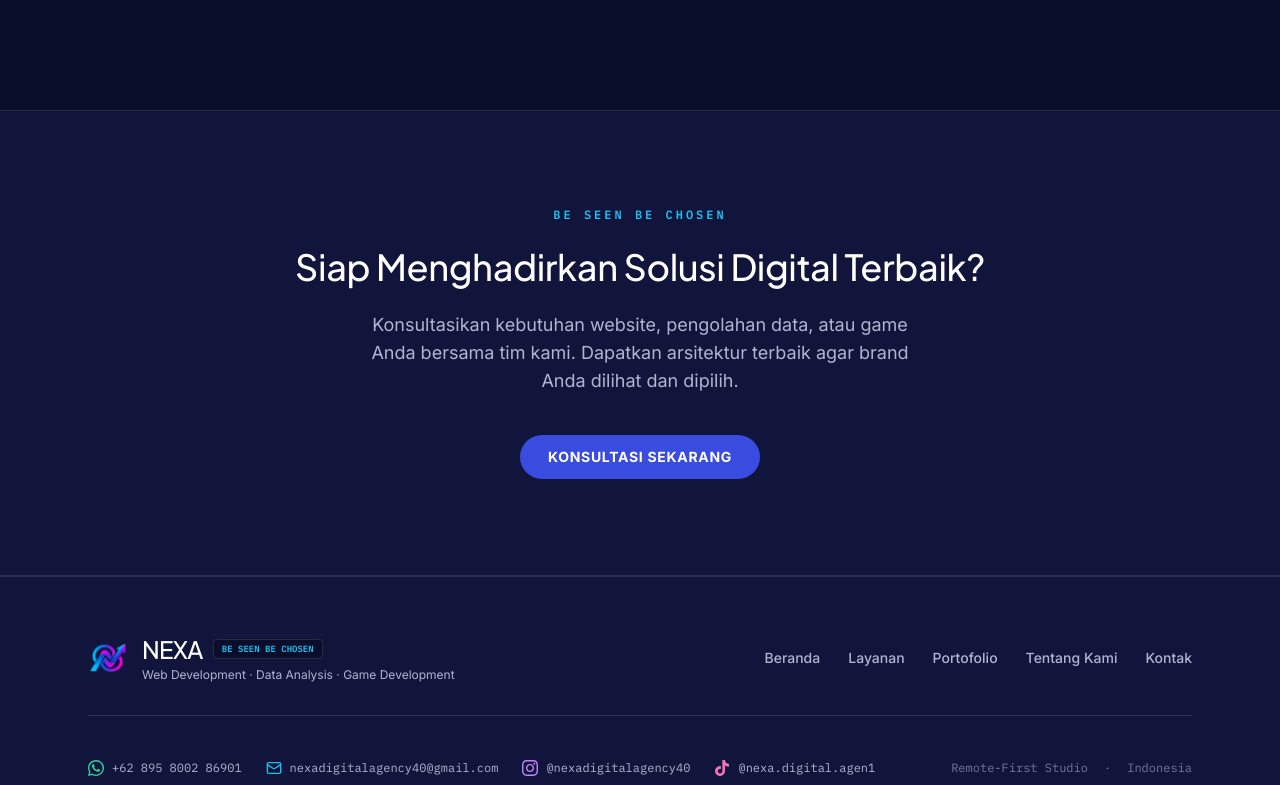
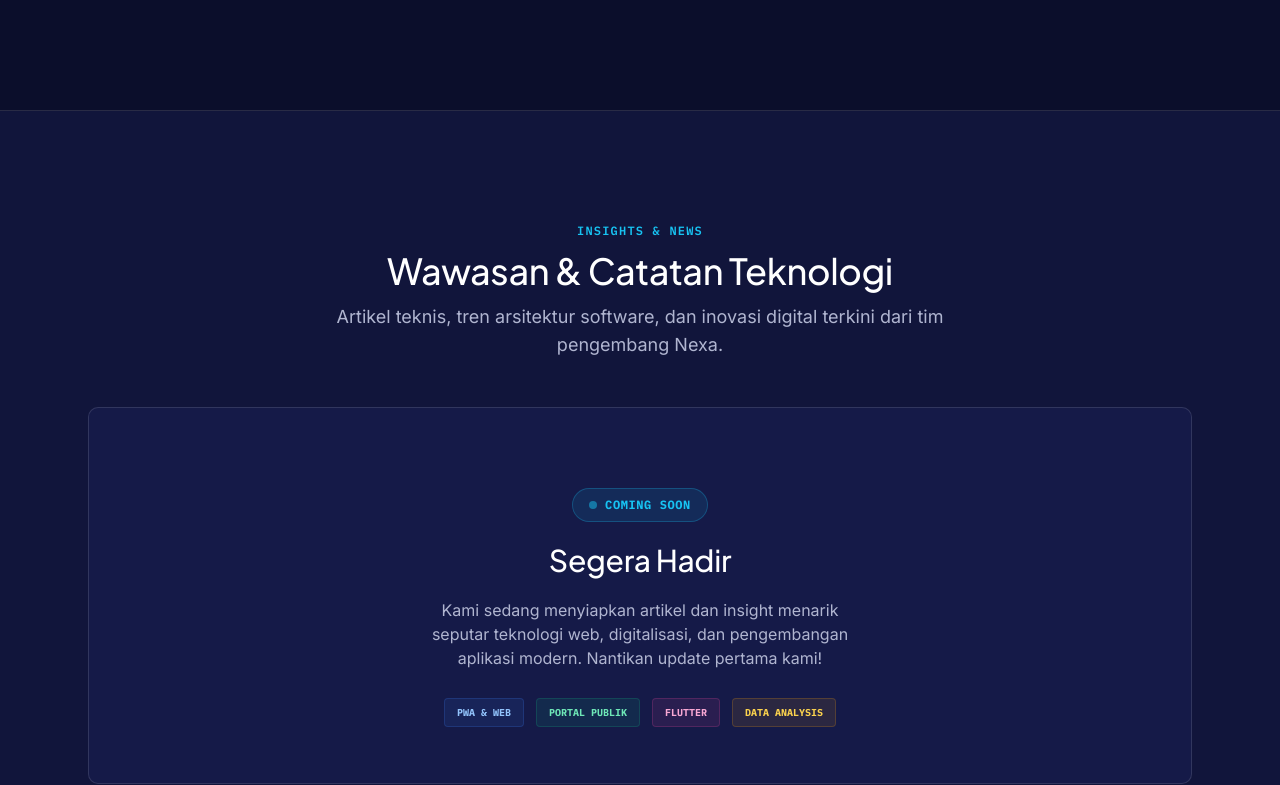
Before and after one commit to imanyunar/nexa-company, a Vue app: page / in a window 1280 px wide. Shown: the part 2740-3525 px from the top of the page. Built offline with nearby package versions, Linux system fonts and the light colour scheme; a web font is replaced by a local one.

Commit message:
feat: replace news articles with Coming Soon placeholder

```diff
--- a/src/views/HomeView.vue
+++ b/src/views/HomeView.vue
@@ -284,8 +284,44 @@
       </div>
     </section>
 
+    <!-- SECTION NEWS & INSIGHTS -->
+    <section class="bg-elevated py-24 sm:py-28 border-b b-subtle relative">
+      <div class="max-w-6xl mx-auto px-4 sm:px-6 space-y-12">
+        <div class="text-center max-w-2xl mx-auto space-y-3">
+          <div class="text-xs font-mono t-cyan uppercase tracking-widest font-semibold">INSIGHTS &amp; NEWS</div>
+          <h2 class="text-3xl sm:text-4xl font-display font-light text-white">Wawasan &amp; Catatan Teknologi</h2>
+          <p class="t-muted text-base sm:text-lg leading-relaxed">Artikel teknis, tren arsitektur software, dan inovasi digital terkini dari tim pengembang Nexa.</p>
+        </div>
+
+        <!-- Coming Soon Card -->
+        <div class="card-unified p-10 sm:p-14 text-center space-y-6 relative overflow-hidden">
+          <!-- Decorative pulse ring -->
+          <div class="absolute inset-0 flex items-center justify-center pointer-events-none opacity-10">
+            <div class="w-64 h-64 rounded-full border-2 border-cyan animate-ping" style="animation-duration: 3s;"></div>
+          </div>
+
+          <div class="relative z-10 space-y-5">
+            <div class="inline-flex items-center gap-2 px-4 py-2 rounded-full text-xs font-mono font-bold uppercase tracking-wider" style="background: rgba(23,195,242,0.1); border: 1px solid rgba(23,195,242,0.25); color: #17C3F2;">
+              <span class="w-2 h-2 rounded-full animate-pulse" style="background: #17C3F2;"></span>
+              COMING SOON
+            </div>
+            <h3 class="text-2xl sm:text-3xl font-display font-light text-white">Segera Hadir</h3>
+            <p class="t-muted text-sm sm:text-base max-w-md mx-auto leading-relaxed">
+              Kami sedang menyiapkan artikel dan insight menarik seputar teknologi web, digitalisasi, dan pengembangan aplikasi modern. Nantikan update pertama kami!
+            </p>
+            <div class="flex flex-wrap items-center justify-center gap-3 pt-2">
+              <span class="px-3 py-1.5 rounded text-[10px] font-mono font-bold bg-blue-500/10 text-blue-300 border border-blue-500/20">PWA & WEB</span>
+              <span class="px-3 py-1.5 rounded text-[10px] font-mono font-bold bg-emerald-500/10 text-emerald-300 border border-emerald-500/20">PORTAL PUBLIK</span>
+              <span class="px-3 py-1.5 rounded text-[10px] font-mono font-bold bg-pink-500/10 text-pink-300 border border-pink-500/20">FLUTTER</span>
+              <span class="px-3 py-1.5 rounded text-[10px] font-mono font-bold bg-amber-500/10 text-amber-300 border border-amber-500/20">DATA ANALYSIS</span>
+            </div>
+          </div>
+        </div>
+      </div>
+    </section>
+
     <!-- CTA BAND -->
-    <section class="bg-elevated py-20 sm:py-24 border-b b-subtle relative overflow-hidden">
+    <section class="bg-base py-20 sm:py-24 border-b b-subtle relative overflow-hidden">
       <div class="max-w-4xl mx-auto px-4 sm:px-6 text-center space-y-6 relative z-10">
         <div class="text-xs font-mono t-cyan uppercase tracking-[0.25em] font-semibold">BE SEEN BE CHOSEN</div>
         <h2 class="text-3xl sm:text-4xl font-display font-light text-white leading-tight">Siap Menghadirkan Solusi Digital Terbaik?</h2>
```
